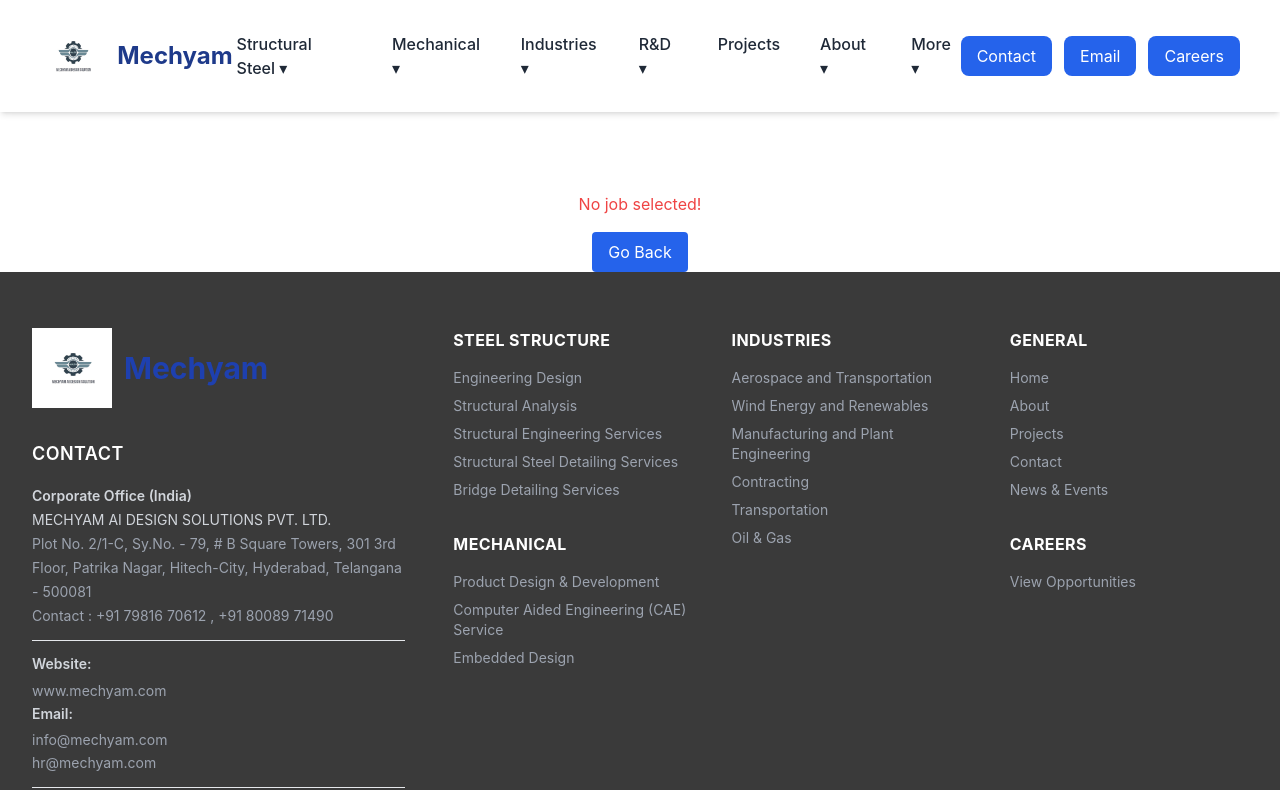
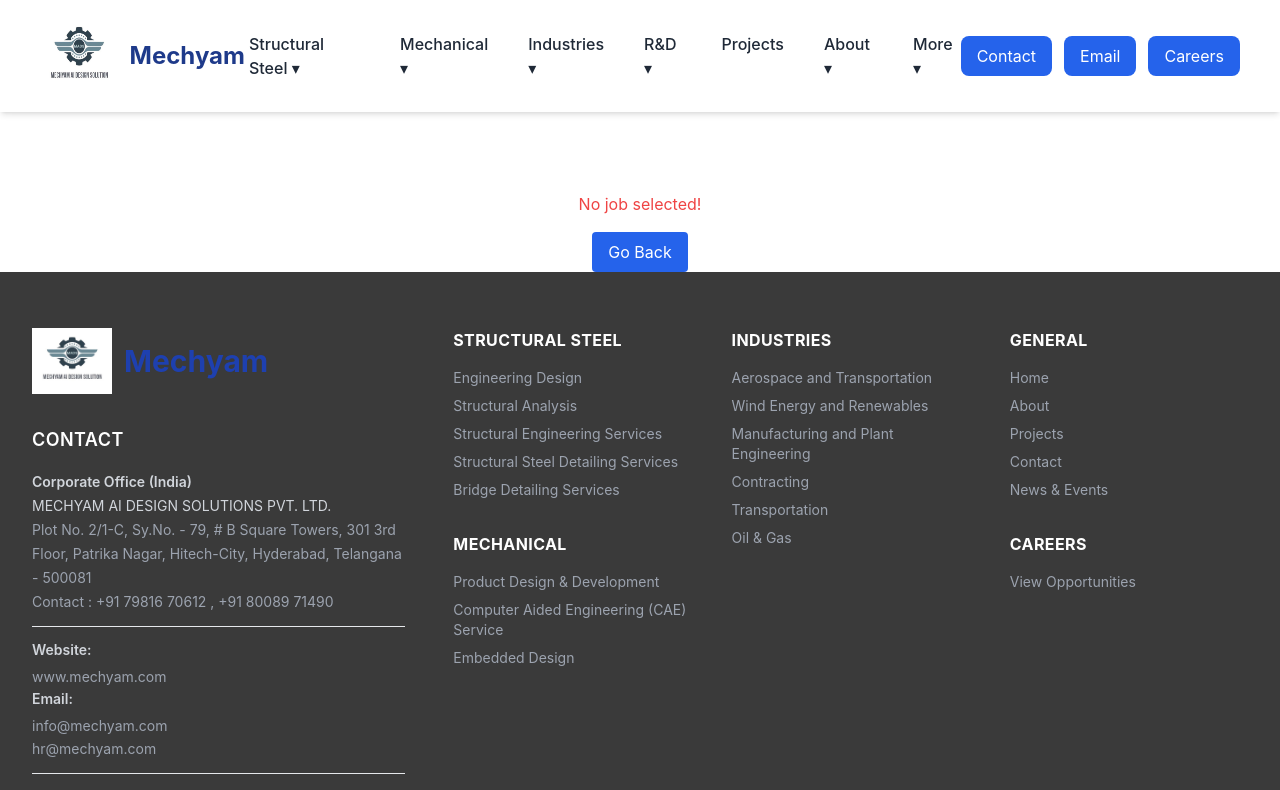
Before and after one commit to praveen-202/mechyam-frontend, a React (Vite) app: page /jobs/1 in a window 1280 px wide. Shown: the top 790 px of the page. Built offline with nearby package versions, Linux system fonts and the light colour scheme.

Commit message:
Resized the mechyam logo in nav bar.

```diff
--- a/src/components/Navbar.jsx
+++ b/src/components/Navbar.jsx
@@ -5,6 +5,7 @@
 import CareerButton from "./CareerButton";
 import { Menu, X } from "lucide-react";
 import logo from "../assets/MADS01.jpg";
+//import mechyamImg from "../assets/mechyam.jpg";
 
 const Navbar = () => {
   const [menuOpen, setMenuOpen] = useState(false);
--- a/src/pages/Footer.jsx
+++ b/src/pages/Footer.jsx
@@ -5,7 +5,7 @@
 
 const Footer = () => {
   const services = {
-    "STEEL STRUCTURE": [
+    "STRUCTURAL STEEL": [
       { name: "Engineering Design", link: "/engineering-design" },
       { name: "Structural Analysis", link: "/structural-analysis" },
       { name: "Structural Engineering Services", link: "/structural-engineering" },
@@ -96,10 +96,10 @@
             <div>
               <div className="mb-8">
                 <h3 className="font-bold text-white mb-4 text-base tracking-wide">
-                  STEEL STRUCTURE
+                  STRUCTURAL STEEL
                 </h3>
                 <ul className="space-y-2 text-sm text-gray-400">
-                  {services["STEEL STRUCTURE"].map((item, index) => (
+                  {services["STRUCTURAL STEEL"].map((item, index) => (
                     <li key={index}>
                       <Link to={item.link} className="hover:text-white cursor-pointer">
                         {item.name}
--- a/src/pages/Home/Home.jsx
+++ b/src/pages/Home/Home.jsx
@@ -3,7 +3,7 @@
 import { motion } from "framer-motion";
 
 // 🖼 Image imports
-import MechymaImage from "../../assets/Mechyam.jpg";
+import MechymaImage from "../../assets/Mechyam01.jpg";
 import engineeringImg from "../../assets/engineeringdesign.jpg";
 import structuralImg from "../../assets/structural-analysis.jpg";
 import chess from "../../assets/chess.jpg";
```
Also changed, not shown: src/assets/MADS01.jpg, 1 other file (tests, documents, lock files or other folders).
